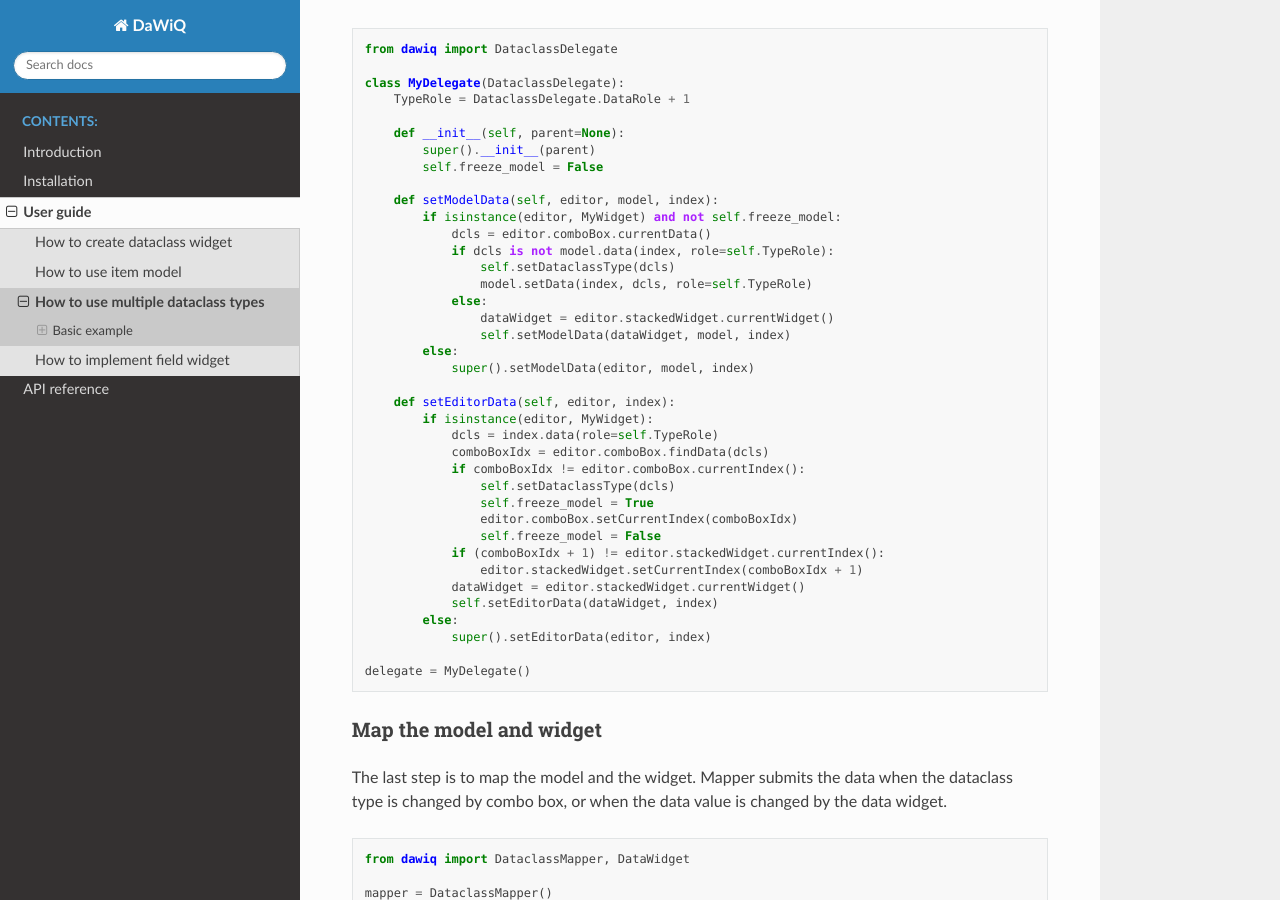
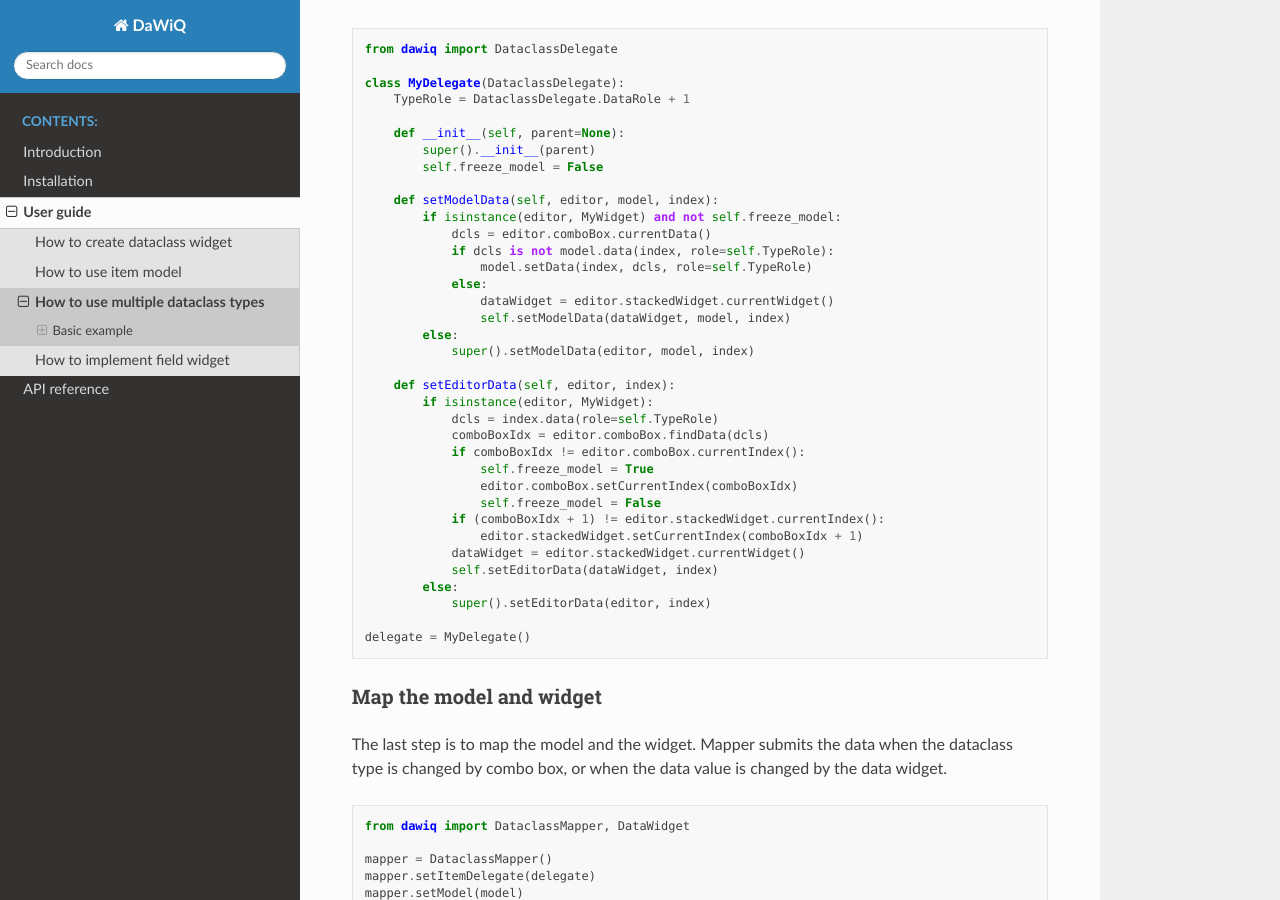
Before and after one commit to JSS95/dawiq, a Sphinx documentation site: the page built from doc/source/user-guide/multi-dcls.rst, in a window 1280 px wide and 900 px high, scrolled down 1546 px. Built offline with Sphinx 7.4.7 and the Read the Docs theme 2.0.0, drawn with Linux system fonts in a browser that asks for light colours.

Commit message:
refact: remove DataclassDelegate.dataclassType
Fix multi-dcls.rst

```diff
--- a/doc/source/user-guide/multi-dcls.rst
+++ b/doc/source/user-guide/multi-dcls.rst
@@ -124,7 +124,6 @@ Caution should be made to prevent the model from being updated multiple times.
             if isinstance(editor, MyWidget) and not self.freeze_model:
                 dcls = editor.comboBox.currentData()
                 if dcls is not model.data(index, role=self.TypeRole):
-                    self.setDataclassType(dcls)
                     model.setData(index, dcls, role=self.TypeRole)
                 else:
                     dataWidget = editor.stackedWidget.currentWidget()
@@ -137,7 +136,6 @@ Caution should be made to prevent the model from being updated multiple times.
                 dcls = index.data(role=self.TypeRole)
                 comboBoxIdx = editor.comboBox.findData(dcls)
                 if comboBoxIdx != editor.comboBox.currentIndex():
-                    self.setDataclassType(dcls)
                     self.freeze_model = True
                     editor.comboBox.setCurrentIndex(comboBoxIdx)
                     self.freeze_model = False
```
